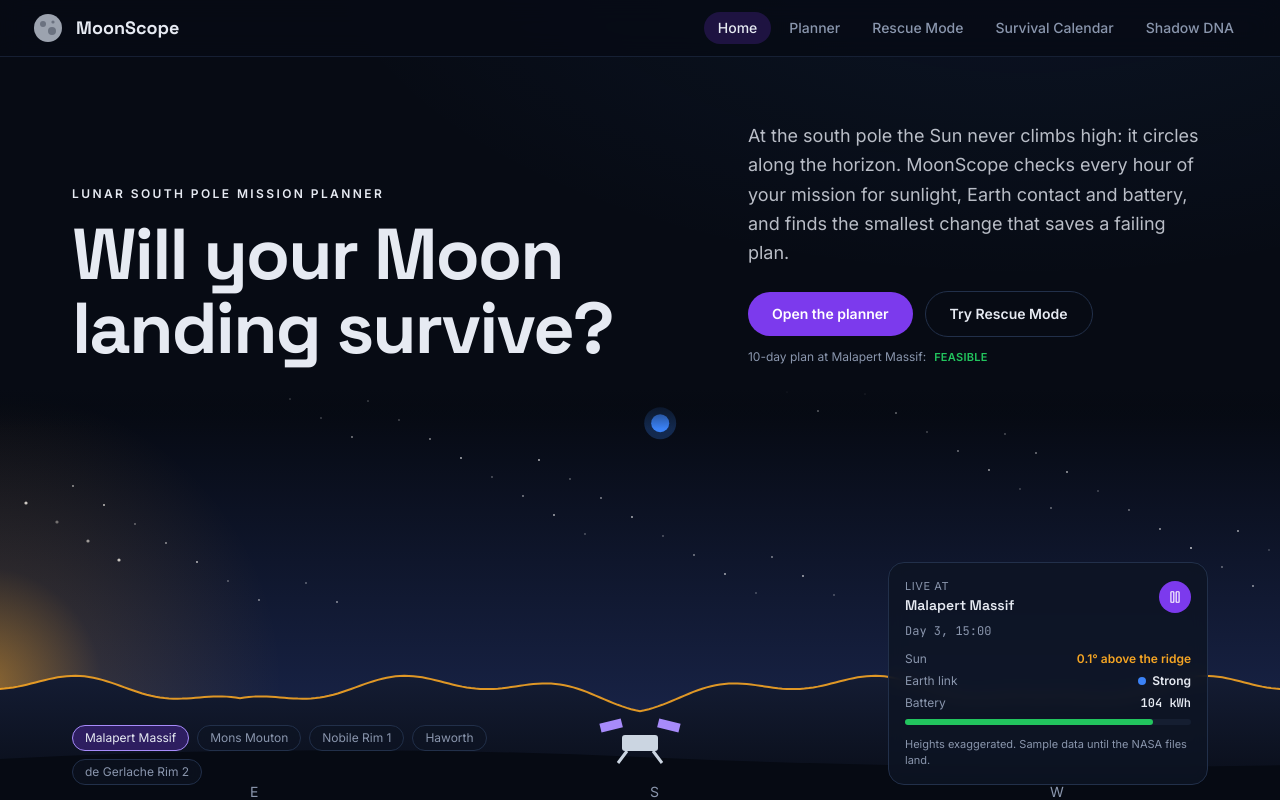
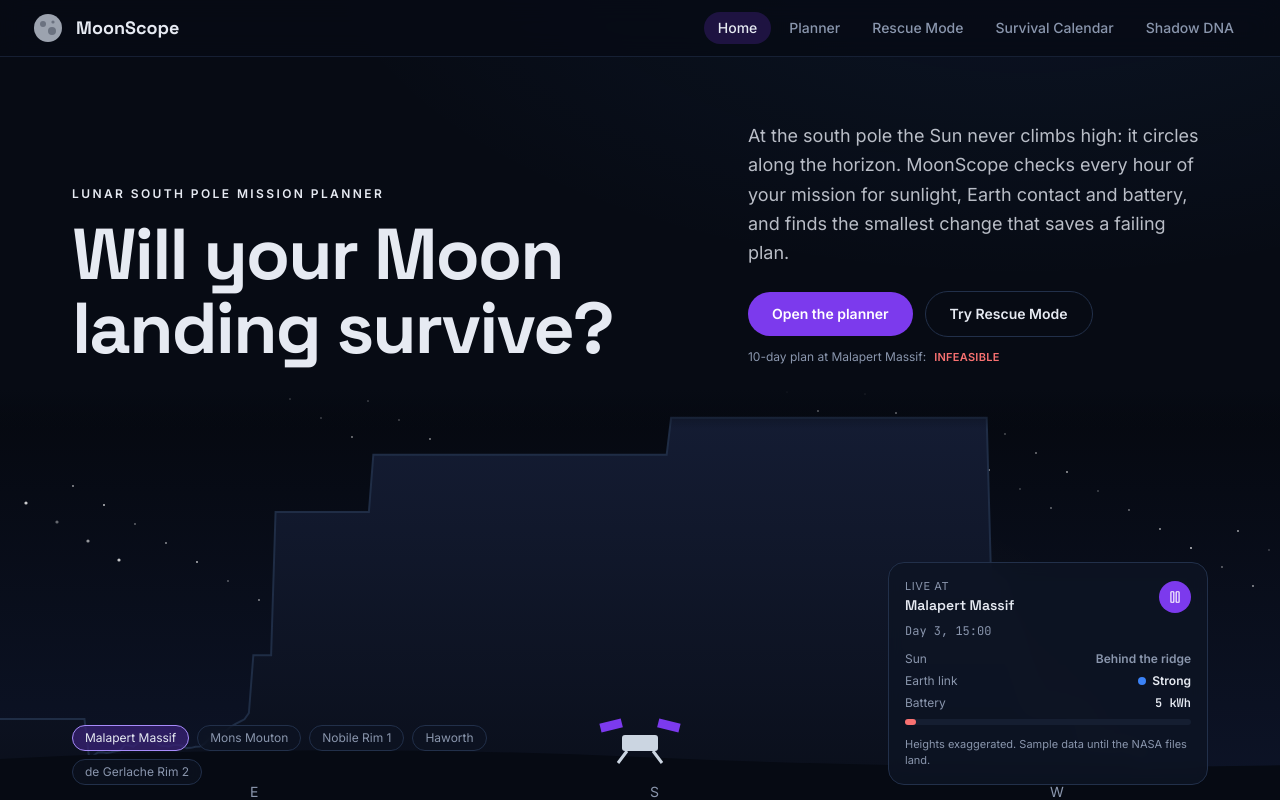
Before and after one commit to sasasaee/Team-merge_conflict, a React (Vite) app in the folder web/: page / in a window 1280 px wide. Shown: the top 800 px of the page. Built offline with nearby package versions, Linux system fonts and the light colour scheme.

Commit message:
Integration: real 9-site data wired into Saeera's app

```diff
--- a/web/src/core/dna.ts
+++ b/web/src/core/dna.ts
@@ -1,6 +1,6 @@
 // Shadow DNA: a site's fingerprint of light and Earth contact over one lunar month.
+import { DNA_HOURS } from "./realSites";
 import { getSite } from "./sites";
-import type { EarthLink } from "./types";
 
 export type Dna = {
   litPct: number;
@@ -21,8 +21,11 @@ function longestRun(values: boolean[]) {
   return best;
 }
 
-// DNA from any lit/earth arrays (sample or real)
-export function dnaFromArrays(lit: boolean[], earth: EarthLink[]): Dna {
+export function siteDna(siteIdx: number): Dna {
+  const s = getSite(siteIdx);
+  // Shadow DNA covers the first 28 days after landing (same window as the pipeline's dna)
+  const lit = s.lit.slice(0, DNA_HOURS);
+  const earth = s.earth.slice(0, DNA_HOURS);
   const n = lit.length;
   let switches = 0;
   for (let h = 1; h < n; h++) if (lit[h] !== lit[h - 1]) switches++;
@@ -35,8 +38,3 @@ export function dnaFromArrays(lit: boolean[], earth: EarthLink[]): Dna {
     switches,
   };
 }
-
-export function siteDna(siteIdx: number): Dna {
-  const s = getSite(siteIdx);
-  return dnaFromArrays(s.lit, s.earth);
-}
--- a/web/src/core/index.ts
+++ b/web/src/core/index.ts
@@ -1,13 +1,13 @@
 // Mission core: data, simulator and shared state. Features and pages import from "@/core" only.
 export { MissionParamsSchema, SimResultSchema, SiteDataSchema, MOCK_PARAMS, MOCK_PARAMS_RISKY, MOCK_SIM_RESULT } from "./schemas";
 export * from "./types";
-export { HOURS, SITES, getSite, wrapHour } from "./sites";
+export { HOURS, SITES, getSite, loadRealSites, usingRealData, wrapHour } from "./sites";
+export { DNA_HOURS, siteDataFromFile } from "./realSites";
 export { RESERVE_FRACTION, simulate, findBestSite, findSmallestDelay } from "./simulate";
 export { MAX_SCENARIOS, PRESETS, customScenario, runScenario, type Scenario } from "./scenarios";
 export { useMission, useSim } from "./store";
 export { CALENDAR_DAYS, MAX_DELAY_H, PLANNED_LANDING, landingDate, landingLabel } from "./calendar";
-export { dnaFromArrays, siteDna, type Dna } from "./dna";
-export { DNA_HOURS, skyFromFile, useRealSky, type RealSky } from "./realSites";
+export { siteDna, type Dna } from "./dna";
 export { missionEvents, type MissionEvent } from "./events";
 export { parseQuestion, type AskResult } from "./ask";
 export {
--- a/web/src/core/realSites.ts
+++ b/web/src/core/realSites.ts
@@ -1,12 +1,13 @@
-// Real NASA-based sky for each site (R2 pipeline output): web/public/data/<id>.json
-import { useEffect, useState } from "react";
-import type { EarthLink } from "./types";
-import { SITES } from "./sites";
+// Real NASA-based site data (R2 pipeline output): web/public/data/<id>.json -> SiteData.
+// Pure logic, no React. Rules are the same as pipeline/illumination.py.
+import { SiteDataSchema } from "./schemas";
+import type { EarthLink, SiteData } from "./types";
 
-export const DNA_HOURS = 24 * 28; // first lunar month after landing, same window as the pipeline's dna
+export const DNA_HOURS = 24 * 28; // Shadow DNA window: first lunar month after landing (same as the pipeline's dna)
+export const MIN_REAL_HOURS = DNA_HOURS; // a real file shorter than this is rejected
 const RELIABLE_DEG = 2.5; // Earth must be this far above the ridge for a reliable link
 
-type SiteFile = {
+export type SiteFile = {
   grid?: { dx_km: number; dy_km: number; horizon: number[] }[];
   sun_az?: number[];
   sun_el?: number[];
@@ -14,40 +15,25 @@ type SiteFile = {
   earth_el?: number[];
 };
 
-export type RealSky = { lit: boolean[]; earth: EarthLink[] };
+// Ridge height in direction az: horizon[round(az) % 360]. Returns null if the file is missing fields or fails the schema.
+export function siteDataFromFile(f: SiteFile): SiteData | null {
+  const centre = f.grid?.find((g) => g.dx_km === 0 && g.dy_km === 0);
+  if (!centre || !f.sun_az || !f.sun_el || !f.earth_az || !f.earth_el) return null;
+  const n = Math.min(f.sun_az.length, f.sun_el.length, f.earth_az.length, f.earth_el.length);
+  if (n < MIN_REAL_HOURS) return null;
 
-// Same rules as pipeline/illumination.py: ridge = horizon[round(az) % 360]
-export function skyFromFile(f: SiteFile, hours = DNA_HOURS): RealSky | null {
-  const centre = f.grid?.find((g) => g.dx_km === 0 && g.dy_km === 0);
-  if (!centre || centre.horizon.length !== 360 || !f.sun_az || !f.sun_el || !f.earth_az || !f.earth_el) return null;
-  const ridge = (az: number) => centre.horizon[Math.round(az) % 360];
-  const n = Math.min(hours, f.sun_el.length, f.earth_el.length);
-  const lit: boolean[] = [];
-  const earth: EarthLink[] = [];
+  const horizon = centre.horizon;
+  const ridge = (az: number) => horizon[Math.round(az) % 360];
+  const d: SiteData = { horizon, sunAz: [], sunEl: [], earthAz: [], earthEl: [], lit: [], earth: [] };
   for (let h = 0; h < n; h++) {
-    lit.push(f.sun_el[h] > ridge(f.sun_az[h]));
+    d.sunAz.push(f.sun_az[h]);
+    d.sunEl.push(f.sun_el[h]);
+    d.earthAz.push(f.earth_az[h]);
+    d.earthEl.push(f.earth_el[h]);
+    d.lit.push(f.sun_el[h] > ridge(f.sun_az[h]));
     const margin = f.earth_el[h] - ridge(f.earth_az[h]);
-    earth.push(margin > RELIABLE_DEG ? "ok" : margin > 0 ? "weak" : "lost");
+    const link: EarthLink = margin > RELIABLE_DEG ? "ok" : margin > 0 ? "weak" : "lost";
+    d.earth.push(link);
   }
-  return { lit, earth };
+  return SiteDataSchema.safeParse(d).success ? d : null;
 }
-
-// One entry per site in SITES order; null = file missing or unreadable. The whole result is null while loading.
-export function useRealSky(): (RealSky | null)[] | null {
-  const [sky, setSky] = useState<(RealSky | null)[] | null>(null);
-  useEffect(() => {
-    let alive = true;
-    Promise.all(
-      SITES.map((s) =>
-        fetch(`${import.meta.env.BASE_URL}data/${s.id}.json`)
-          .then((r) => (r.ok ? r.json() : null))
-          .then((f) => (f ? skyFromFile(f) : null))
-          .catch(() => null),
-      ),
-    ).then((all) => alive && setSky(all));
-    return () => {
-      alive = false;
-    };
-  }, []);
-  return sky;
-}
--- a/web/src/core/sites.ts
+++ b/web/src/core/sites.ts
@@ -1,7 +1,10 @@
-// SAMPLE DATA FOR DESIGN ONLY. R1 and R2 replace getSite() with real NASA-based JSON.
+// Site data. Real NASA-based JSON (web/public/data/<id>.json) when all sites load, otherwise the sample data below.
+import { siteDataFromFile } from "./realSites";
 import type { SiteData } from "./types";
 
-export const HOURS = 24 * 28;
+// Number of hours the site arrays hold: 672 (28 days) for the sample data, the length of the real files otherwise
+// (74 days = 60 days of possible delay + 14 mission days). Set by loadRealSites() before the app renders.
+export let HOURS = 24 * 28;
 
 export const SITES = [
   { id: "malapert", name: "Malapert Massif" },
@@ -21,10 +24,36 @@ const PROFILES = [
 
 const RAD = Math.PI / 180;
 const cache = new Map<number, SiteData>();
+let real: SiteData[] | null = null;
+
+export const usingRealData = () => real !== null;
+
+// Call once before rendering. All-or-nothing: if any site file is missing or invalid, every site keeps the sample data.
+export async function loadRealSites(baseUrl = "/"): Promise<boolean> {
+  try {
+    const all = await Promise.all(
+      SITES.map(async (s) => {
+        const r = await fetch(`${baseUrl}data/${s.id}.json`);
+        return r.ok ? siteDataFromFile(await r.json()) : null;
+      }),
+    );
+    if (all.some((x) => x === null)) throw new Error("a site file is missing or invalid");
+    real = all as SiteData[];
+    HOURS = Math.min(...real.map((x) => x.lit.length));
+    cache.clear();
+    return true;
+  } catch (e) {
+    console.warn("Real site data not loaded, using sample data:", e);
+    real = null;
+    HOURS = 24 * 28;
+    return false;
+  }
+}
 
 export const wrapHour = (h: number) => ((h % HOURS) + HOURS) % HOURS;
 
 export function getSite(i: number): SiteData {
+  if (real) return real[i];
   const hit = cache.get(i);
   if (hit) return hit;
 
--- a/web/src/main.tsx
+++ b/web/src/main.tsx
@@ -2,9 +2,13 @@ import { StrictMode } from "react";
 import { createRoot } from "react-dom/client";
 import "./app/styles.css";
 import { App } from "./app/App";
+import { loadRealSites } from "./core";
 
-createRoot(document.getElementById("root")!).render(
-  <StrictMode>
-    <App />
-  </StrictMode>,
-);
+// Load the real site JSON first (falls back to sample data), then draw the app.
+loadRealSites(import.meta.env.BASE_URL).finally(() => {
+  createRoot(document.getElementById("root")!).render(
+    <StrictMode>
+      <App />
+    </StrictMode>,
+  );
+});
--- a/web/src/pages/sites/Sites.tsx
+++ b/web/src/pages/sites/Sites.tsx
@@ -1,14 +1,15 @@
 import { useMemo } from "react";
-import { DNA_HOURS, SITES, dnaFromArrays, getSite, useMission, useRealSky, type RealSky } from "@/core";
+import { DNA_HOURS, SITES, getSite, siteDna, useMission, usingRealData } from "@/core";
 import { colors } from "@/ui";
 
 const R_OUT = 70;
 const R_IN = 54;
 
 // Ring fingerprint: outer ring = sunlight over 28 days, inner ring = Earth contact
-function DnaRing({ siteIdx, sky }: { siteIdx: number; sky: RealSky }) {
-  const s = sky;
-  const HOURS = s.lit.length;
+function DnaRing({ siteIdx }: { siteIdx: number }) {
+  const full = getSite(siteIdx);
+  const HOURS = DNA_HOURS; // ring = first 28 days after landing
+  const s = { lit: full.lit.slice(0, HOURS), earth: full.earth.slice(0, HOURS) };
   const seg = (i: number, r: number, width: number, color: string) => {
     const a0 = (i / HOURS) * Math.PI * 2 - Math.PI / 2;
     const a1 = ((i + 1.2) / HOURS) * Math.PI * 2 - Math.PI / 2;
@@ -34,19 +35,7 @@ function DnaRing({ siteIdx, sky }: { siteIdx: number; sky: RealSky }) {
 
 export function Sites() {
   const setParam = useMission((s) => s.setParam);
-  const real = useRealSky(); // null while loading; a null entry = no file, fall back to sample data
-  const cards = useMemo(
-    () =>
-      real
-        ? SITES.map((site, i) => {
-            const sky = real[i];
-            const sample = sky ? null : getSite(i);
-            const use: RealSky = sky ?? { lit: sample!.lit.slice(0, DNA_HOURS), earth: sample!.earth.slice(0, DNA_HOURS) };
-            return { site, i, sky: use, isReal: !!sky, dna: dnaFromArrays(use.lit, use.earth) };
-          })
-        : [],
-    [real],
-  );
+  const cards = useMemo(() => SITES.map((site, i) => ({ site, i, dna: siteDna(i) })), []);
   const pct = (x: number) => `${Math.round(x * 100)}%`;
 
   return (
@@ -58,13 +47,12 @@ export function Sites() {
           ring is contact with Earth (blue good, orange weak, red lost).
         </p>
 
-        {!real && <p className="mt-8 text-muted">Loading site data…</p>}
+        {!usingRealData() && <p className="mt-4 text-sm text-muted">Showing sample data (real site files not found).</p>}
         <div className="mt-8 grid gap-5 sm:grid-cols-2 lg:grid-cols-3">
-          {cards.map(({ site, i, dna, sky, isReal }) => (
+          {cards.map(({ site, i, dna }) => (
             <article key={site.id} className="rounded-3xl border border-line bg-gradient-to-b from-surface to-bg p-5">
-              <DnaRing siteIdx={i} sky={sky} />
+              <DnaRing siteIdx={i} />
               <h2 className="mt-3 text-center text-xl font-bold">{site.name}</h2>
-              {!isReal && <p className="text-center text-xs text-muted">sample data (no real file found)</p>}
               <dl className="mt-4 grid grid-cols-2 gap-x-4 gap-y-2 text-sm">
                 <dt className="text-muted">Sunlit</dt>
                 <dd className="num text-right text-sun">{pct(dna.litPct)}</dd>
```
Also changed, not shown: 1 other file (tests, documents, lock files or other folders).
